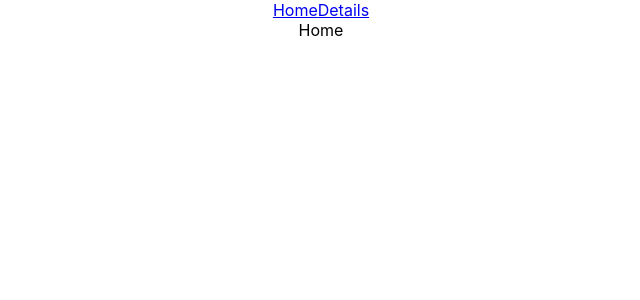
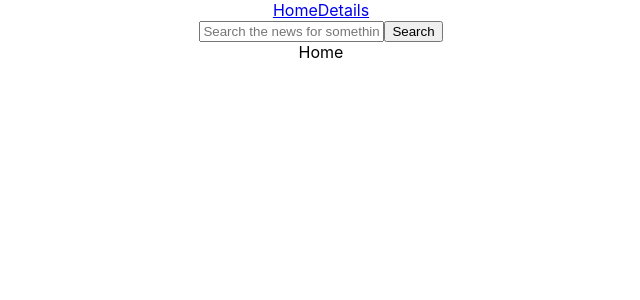
Before and after one commit to Jswens24/redux-news-review, a React (Create React App) app: page / in a window 1280 px wide. Shown: the top 300 px of the page, without its empty margins (319-959 px from the left). Built offline with nearby package versions, Linux system fonts and the light colour scheme; no server answers.

Commit message:
added news api

```diff
--- a/package.json
+++ b/package.json
@@ -7,6 +7,8 @@
     "@testing-library/jest-dom": "^5.16.5",
     "@testing-library/react": "^13.4.0",
     "@testing-library/user-event": "^13.5.0",
+    "axios": "^1.3.4",
+    "dotenv": "^16.0.3",
     "react": "^18.2.0",
     "react-dom": "^18.2.0",
     "react-redux": "^8.0.5",
--- a/src/components/Header.jsx
+++ b/src/components/Header.jsx
@@ -1,11 +1,36 @@
-import React from 'react'
-import { NavLink } from 'react-router-dom'
+import React, { useState } from 'react';
+import { NavLink } from 'react-router-dom';
+import axios from 'axios';
+import { setPotentialArticles } from '../redux/potentialArticleSlice';
+import { useDispatch } from 'react-redux';
+const { REACT_APP_API_KEY } = process.env;
+
 
 const Header = () => {
+    const [input, setInput] = useState('');
+
+    let dispatch = useDispatch()
+
+    const handleSearch = (e) => {
+        e.preventDefault(
+            axios.get(`https://newsapi.org/v2/everything?apiKey=${REACT_APP_API_KEY}&q=${input}&language=en`)
+                .then(res => {
+                    dispatch(setPotentialArticles(res.data.articles))
+                })
+                .catch(err => console.log(err))
+        )
+    }
+
+
     return (
         <div>
             <NavLink to='/'>Home</NavLink>
             <NavLink to='/details'>Details</NavLink>
+
+            <form onSubmit={handleSearch}>
+                <input placeholder='Search the news for something' onChange={e => setInput(e.target.value)} />
+                <button>Search</button>
+            </form>
         </div>
     )
 }
```
Also changed, not shown: 2 other files (tests, documents, lock files or other folders).
